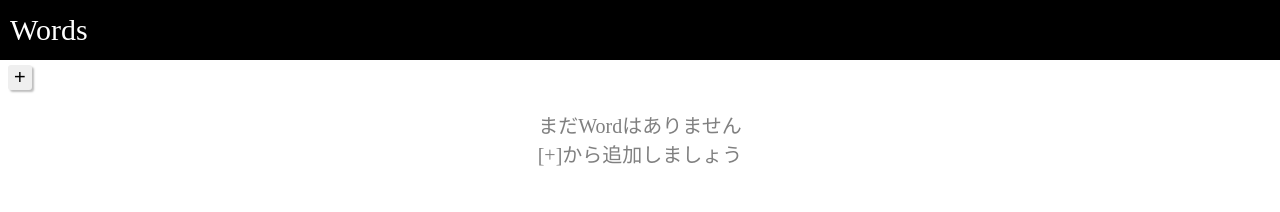
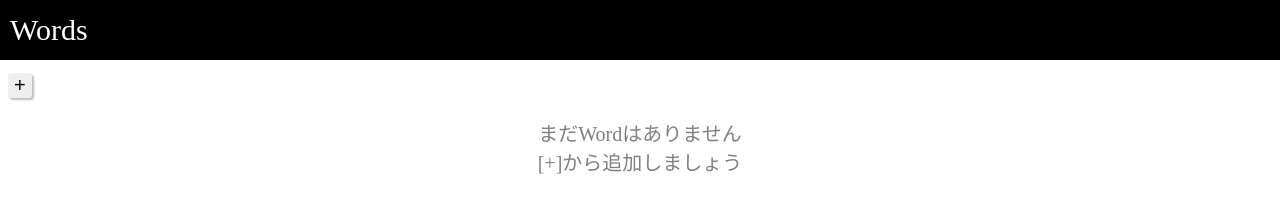
Before and after one commit to NJ-TK/words, a plain HTML site: page index.html in a window 1280 px wide. Drawn offline with Linux system fonts and the light colour scheme.

Commit message:
main 'margin-top' -> 'padding-top'

```diff
--- a/index.html
+++ b/index.html
@@ -53,7 +53,7 @@ color: white; width: 100vw;
 animation: title-bar 500ms ease-in">
     Words
 </header>
-<main style="margin-top: 65px">
+<main style="padding-top: 65px">
     <div id="loading" class="message">
         読み込んでいます…
     </div>
```
